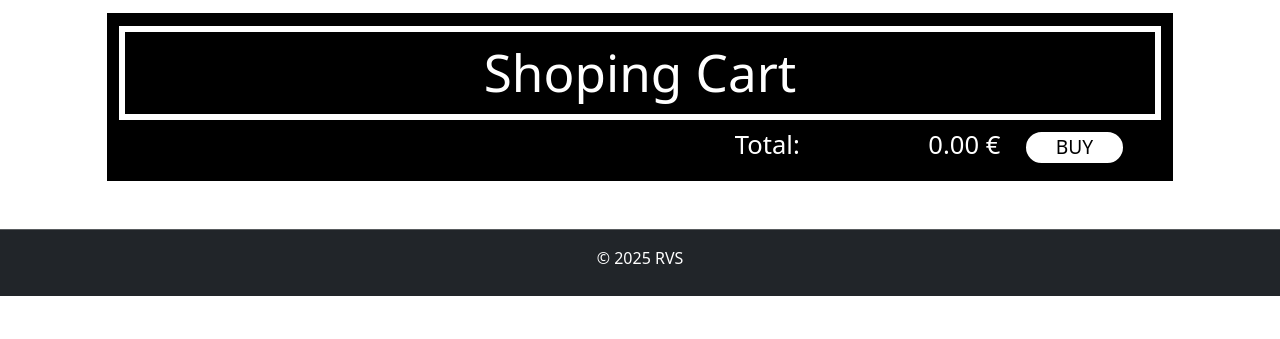
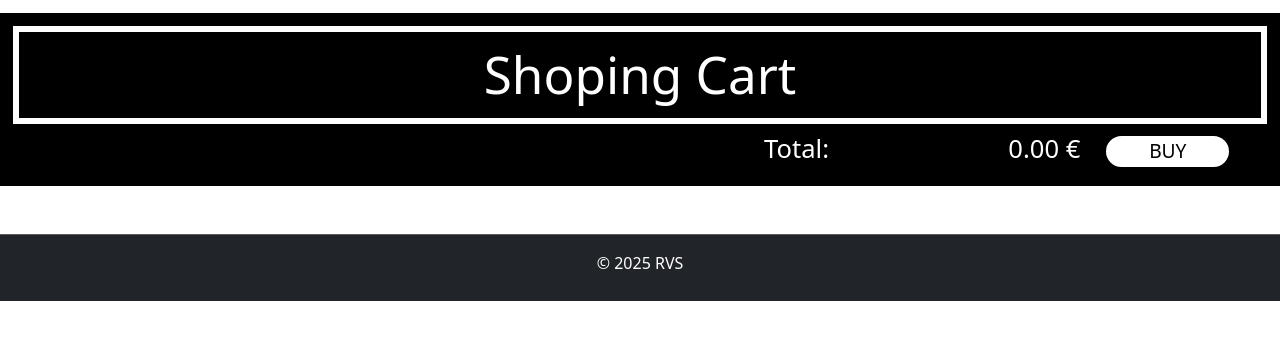
Before and after one commit to Licinio14/rvs, a plain HTML site: page cart.html in a window 1280 px wide. Shown: the part 185-524 px from the top of the page. Drawn offline with nearby package versions, Linux system fonts and the light colour scheme.

Commit message:
coisas da loja

```diff
--- a/cart.html
+++ b/cart.html
@@ -64,7 +64,7 @@
     <br>
 
     <!-- div para adicionar o conteudo que esta em js -->
-    <div class="col-10 cart-div-col-10 text-center">
+    <div class="cart-div-col text-center">
         <h1 class="h1-titulo-cart" >Shoping Cart</h1>
         <div class="container-fluid" id="divcart"></div>
         <div class="col-6 div-price-cart">
--- a/css/stylestore.css
+++ b/css/stylestore.css
@@ -61,7 +61,7 @@
     text-align: center;
 }
 
-.cart-div-col-10{
+.cart-div-col{
     background-color: black;
     margin-left: auto;
     margin-right: auto;
```
